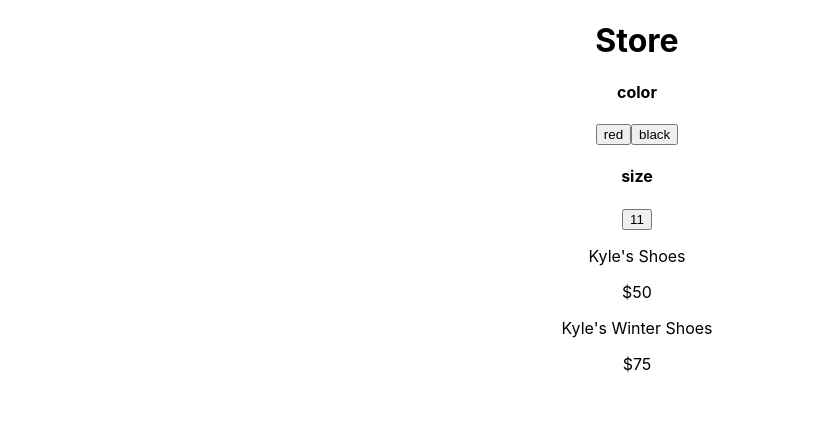
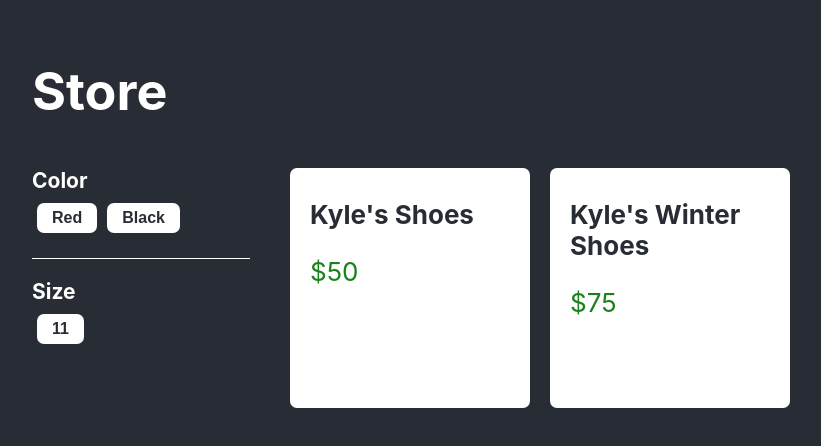
Before and after one commit to AlexanderLyon/SD-Redux, a React (Create React App) app: page / in a window 1280 px wide. Shown: the top 446 px of the page, without its empty margins (3-824 px from the left). Built offline with nearby package versions, Linux system fonts and the light colour scheme.

Commit message:
Add basic styles

```diff
--- a/src/App.css
+++ b/src/App.css
@@ -1,38 +1,110 @@
 .App {
-  text-align: center;
-}
-
-.App-logo {
-  height: 40vmin;
-  pointer-events: none;
-}
-
-@media (prefers-reduced-motion: no-preference) {
-  .App-logo {
-    animation: App-logo-spin infinite 20s linear;
-  }
-}
-
-.App-header {
+  padding: 25px;
   background-color: #282c34;
   min-height: 100vh;
   display: flex;
   flex-direction: column;
-  align-items: center;
-  justify-content: center;
   font-size: calc(10px + 2vmin);
   color: white;
 }
 
-.App-link {
-  color: #61dafb;
+main {
+  display: flex;
+  flex-direction: row;
+  max-width: 100%;
 }
 
-@keyframes App-logo-spin {
-  from {
-    transform: rotate(0deg);
+header {
+  padding: 0 10px;
+}
+
+.filters {
+  margin: 10px 0;
+  width: 20%;
+}
+
+.filter-options h4 {
+  margin: 0 0 5px;
+  font-size: 21px;
+  text-transform: capitalize;
+}
+
+.filter-options > div {
+  margin: 0 10px;
+  padding: 20px 0;
+}
+
+.filter-options > div:first-of-type {
+  padding-top: 0;
+}
+
+.filter-options > div:not(:last-of-type) {
+  border-bottom: 1px solid white;
+}
+
+.filters button {
+  margin: 5px;
+  padding: 0 15px;
+  height: 30px;
+  font-size: 16px;
+  font-weight: 700;
+  text-transform: capitalize;
+  -webkit-appearance: none;
+  border: 0;
+  box-shadow: none;
+}
+
+.products-grid {
+  display: flex;
+  flex-wrap: wrap;
+  padding: 0 20px;
+  width: 80%;
+}
+
+.filters button,
+.product-card {
+  background-color: white;
+  color: #282c34;
+  border-radius: 7px;
+  cursor: pointer;
+}
+
+.filters button:hover,
+.product-card:hover {
+  opacity: 0.85;
+}
+
+.product-card {
+  margin: 10px;
+  padding: 5px 20px;
+  width: 200px;
+  height: 230px;
+}
+
+.product-title {
+  font-weight: 700;
+}
+
+.product-price {
+  color: #1b821b;
+}
+
+@media screen and (max-width: 600px) {
+  main {
+    flex-wrap: wrap;
   }
-  to {
-    transform: rotate(360deg);
+
+  .App {
+    padding: 0;
+  }
+
+  .products-grid,
+  .filters {
+    width: 100%;
+    padding: 0;
+  }
+
+  .product-card {
+    width: 100%;
   }
 }
```
